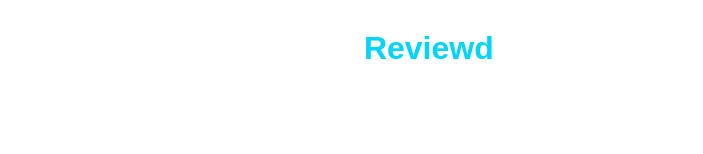
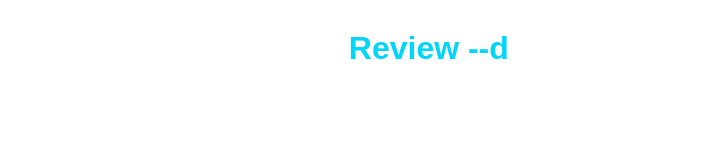
Before and after one commit to Ivargavve/Review-d, a React (Create React App) app in the folder client/: page / in a window 1280 px wide. Shown: the top 154 px of the page, without its empty margins (296-999 px from the left). Built offline with nearby package versions, Linux system fonts and the light colour scheme.

Commit message:
logo tweek

```diff
--- a/client/src/scenes/loginPage/index.jsx
+++ b/client/src/scenes/loginPage/index.jsx
@@ -13,7 +13,7 @@ const LoginPage = () => {
         textAlign="center"
       >
         <Typography fontWeight="bold" fontSize="32px" color="primary">
-          Reviewd
+          Review --d
         </Typography>
       </Box>
 
```
Also changed, not shown: 1 other file (tests, documents, lock files or other folders).
